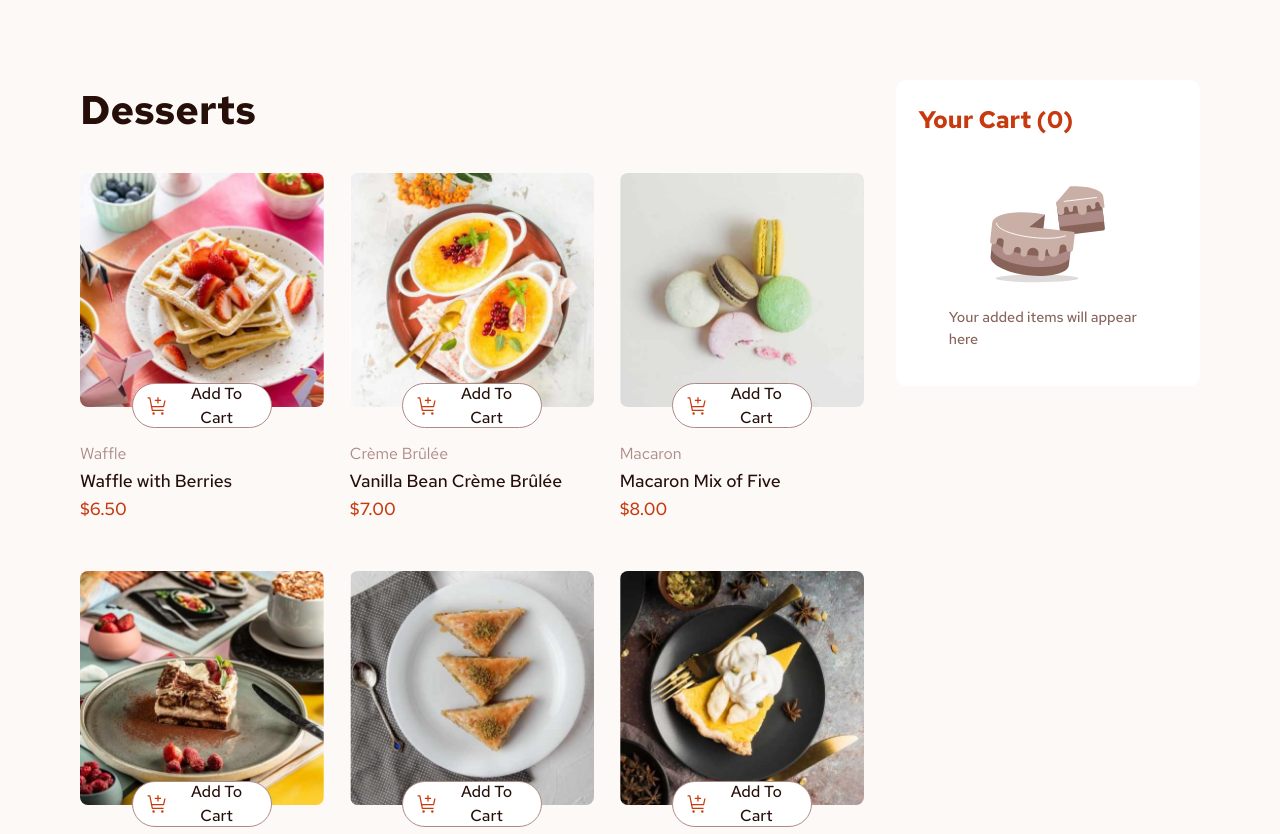
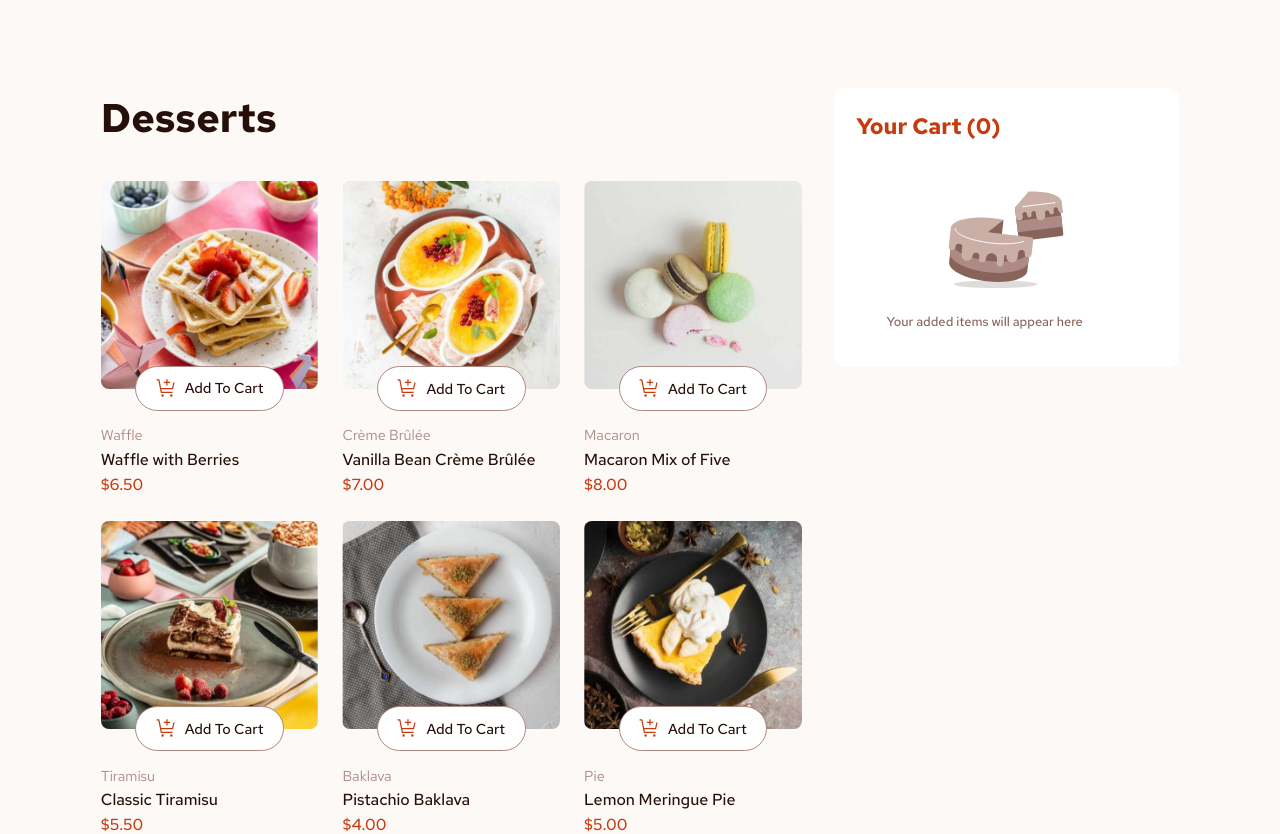
Before and after one commit to BettoRaite/front-end-challenges, a React (Vite) app in the folder product-list-with-cart-main/: page / in a window 1280 px wide. Shown: the top 834 px of the page. Built offline with nearby package versions, Linux system fonts and the light colour scheme.

Commit message:
fix: - set font-size - made confirmation overlay look good on various viewports.
-> my def font size on browser was 14px, which actually broke the whole website.

```diff
--- a/product-list-with-cart-main/src/components/Cart/Cart.tsx
+++ b/product-list-with-cart-main/src/components/Cart/Cart.tsx
@@ -1,4 +1,4 @@
-import styles from "./card.module.css";
+import styles from "./cart.module.css";
 import { useProducts } from "../ProductsProvider/ProductsProvider.tsx";
 import emptyCartImage from "/images/illustration-empty-cart.svg";
 import {
--- a/product-list-with-cart-main/src/components/Cart/card.module.css
+++ b/product-list-with-cart-main/src/components/Cart/cart.module.css
@@ -16,7 +16,7 @@
 
   color: var(--red);
 
-  font-size: 1.5rem;
+  font-size: 1.4rem;
   margin: 0;
 }
 
@@ -38,7 +38,7 @@
   margin-top: 0.7rem;
 
   font-weight: 500;
-  font-size: 0.9rem;
+  font-size: 0.8rem;
 
   color: var(--rose-500);
 }
@@ -58,11 +58,11 @@
   margin: 0;
 }
 .orderFinalPriceLayout > p:first-child {
-  font-size: 1rem;
+  font-size: 0.9rem;
   color: var(--rose-900);
 }
 .orderFinalPrice {
-  font-size: 1.7rem;
+  font-size: 1.6rem;
   font-weight: bold;
   color: var(--rose-900);
 }
@@ -92,7 +92,7 @@
   margin-top: var(--margin-top-bottom);
   margin-bottom: var(--margin-top-bottom);
 
-  font-size: 1rem;
+  font-size: 0.9rem;
 }
 .deliveryInfo > img {
   height: 1.3rem;
@@ -127,7 +127,7 @@
 .confirmOrderButton:hover {
   background-color: var(--red-pale);
 }
-@media (width <= 320px) {
+@media (max-width: 345px) {
   .deliveryInfo {
     flex-direction: column;
   }
--- a/product-list-with-cart-main/src/components/ConfirmedOrderOverlay/confirmedOrderOverlay.module.css
+++ b/product-list-with-cart-main/src/components/ConfirmedOrderOverlay/confirmedOrderOverlay.module.css
@@ -51,7 +51,7 @@
   padding-top: 1rem;
   margin: 0;
 
-  font-size: 2.3rem;
+  font-size: 2.2rem;
   text-transform: capitalize;
   line-height: 2.7rem;
 }
@@ -61,6 +61,7 @@
   margin: 0;
   margin-top: 0.4rem;
   margin-bottom: 1.9rem;
+  font-size: 0.9rem;
 }
 .orderFinalPriceLayout {
   display: flex;
@@ -73,7 +74,7 @@
   text-transform: capitalize;
 }
 .orderFinalPrice {
-  font-size: 1.5rem;
+  font-size: 1.4rem;
   font-weight: bold;
   color: var(--rose-900);
   text-transform: capitalize;
@@ -95,7 +96,7 @@
 
   text-transform: capitalize;
   font-weight: 500;
-  font-size: 1rem;
+  font-size: 0.9rem;
   color: var(--rose-50);
 
   margin-top: 1.8rem;
@@ -105,6 +106,23 @@
 
 .startNewOrderButton:hover {
   background-color: var(--red-pale);
+}
+
+@media (min-width: 640px) {
+  .mainLayout {
+    width: 50%;
+    margin: auto;
+    top: 10%;
+    bottom: 10%;
+  }
+  .mainLayoutHidden {
+    z-index: -1;
+    opacity: 0;
+    bottom: 100%;
+  }
+  .confirmationHeader {
+    width: 100%;
+  }
 }
 
 @media (min-width: 1024px) {
--- a/product-list-with-cart-main/src/components/InCartProductCard/InCartProductCard.tsx
+++ b/product-list-with-cart-main/src/components/InCartProductCard/InCartProductCard.tsx
@@ -45,10 +45,10 @@ export function InCartProductCard({
 
 					<div>
 						<p className={styles.productName} style={hasBeenOrdered ? {
-							fontSize: "0.85rem"
+							fontSize: "0.75rem"
 						} : {}}>{productName}</p>
 						<div className={styles.orderInfoLayout} style={hasBeenOrdered ? {
-							fontSize: "0.9rem"
+							fontSize: "0.7rem"
 						} : {}}>
 							<p className={styles.orderCount}>{product.orderCount}</p>
 							<p className={styles.productPrice}>{toFixed(product.price)}</p>
--- a/product-list-with-cart-main/src/components/InCartProductCard/inCartProductCard.module.css
+++ b/product-list-with-cart-main/src/components/InCartProductCard/inCartProductCard.module.css
@@ -13,7 +13,7 @@
   gap: 0.9rem;
 }
 .productName {
-  font-size: 1rem;
+  font-size: 0.9rem;
   font-weight: 500;
   color: var(--rose-900);
 }
@@ -25,7 +25,7 @@
   display: flex;
   gap: 0.7rem;
 
-  font-size: 1rem;
+  font-size: 0.9rem;
 }
 .orderCount {
   margin-left: 0.2rem;
@@ -91,7 +91,7 @@
 }
 
 .productThumbnail {
-  --size: 3rem;
+  --size: 2.8rem;
   height: var(--size);
   width: var(--size);
 
--- a/product-list-with-cart-main/src/components/MainLayout/mainLayout.module.css
+++ b/product-list-with-cart-main/src/components/MainLayout/mainLayout.module.css
@@ -4,7 +4,7 @@
 }
 
 .layout {
-  padding: 1.5rem;
+  padding: 1.6rem;
 }
 
 .overlay {
@@ -17,14 +17,15 @@
   right: 0;
 }
 
-@media (min-width: 1040px) {
+@media (min-width: 1280px) {
   .mainLayout {
     display: grid;
-    grid-template-columns: 70% 1fr;
+    grid-template-columns: 65% 1fr;
     gap: 2rem;
     background-color: var(--white);
   }
   .layout {
-    padding: 5rem;
+    padding: 6.3rem;
+    padding-top: 5.5rem;
   }
 }
--- a/product-list-with-cart-main/src/components/ProductCard/productCard.module.css
+++ b/product-list-with-cart-main/src/components/ProductCard/productCard.module.css
@@ -84,7 +84,7 @@
 }
 
 .addToCardButton {
-  font-size: 1rem;
+  font-size: 0.9rem;
 }
 
 .buttonDecrement {
@@ -124,16 +124,16 @@
   margin-top: 0.1rem;
 }
 .productCategory {
-  font-size: 1rem;
+  font-size: 0.9rem;
   color: var(--rose-400);
 }
 .productName {
-  font-size: 1.1rem;
+  font-size: 1rem;
   color: var(--rose-900);
   font-weight: 500;
 }
 .productPrice {
-  font-size: 1.1rem;
+  font-size: 1rem;
   color: var(--red);
   font-weight: 500;
 }
@@ -143,7 +143,7 @@
 
 @media (min-width: 320px) {
   .buttonsLayout {
-    width: 45%;
+    width: 50%;
   }
 }
 
@@ -158,12 +158,12 @@
 
 @media (min-width: 1024px) {
   .buttonsLayout {
-    width: 70%;
+    width: 50%;
   }
 }
 
 @media (min-width: 1280px) {
   .buttonsLayout {
-    width: 50%;
+    width: 60%;
   }
 }
--- a/product-list-with-cart-main/src/components/ProductsList/productsList.module.css
+++ b/product-list-with-cart-main/src/components/ProductsList/productsList.module.css
@@ -12,6 +12,6 @@
   .cardsLayout {
     display: grid;
     grid-template-columns: repeat(3, 1fr);
-    gap: 1.6rem;
+    column-gap: 1.5rem;
   }
 }
```
